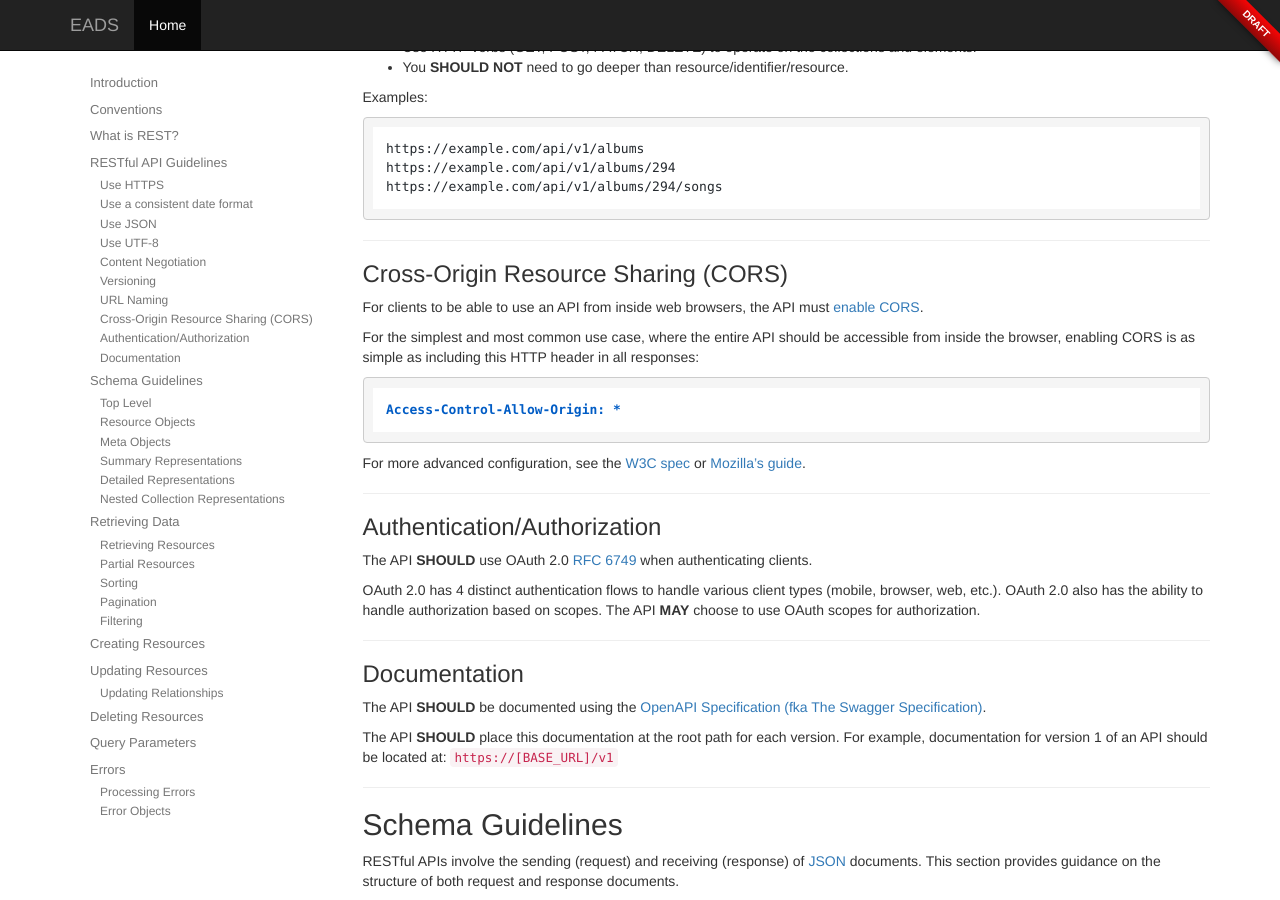
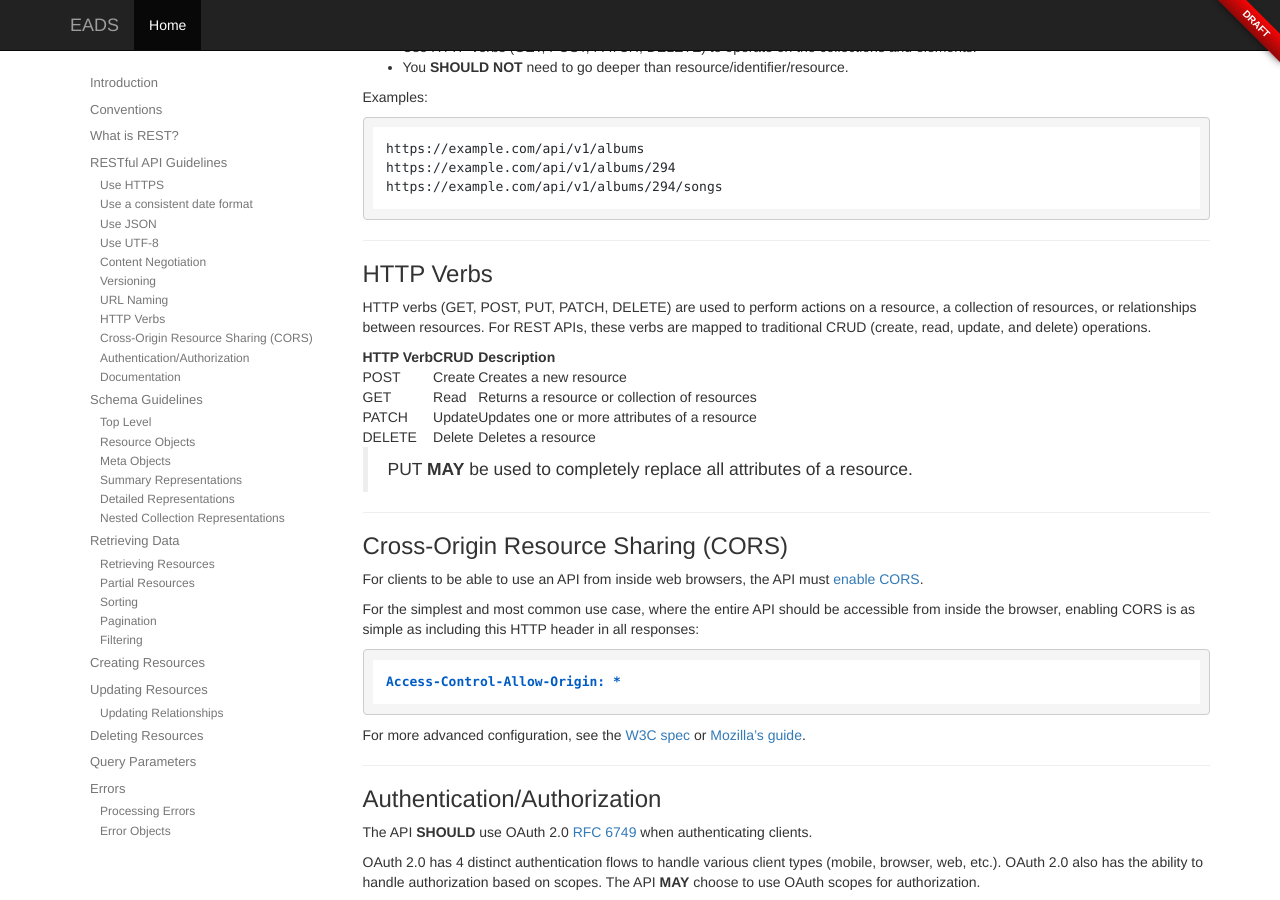
Before and after one commit to DoDCIO/eads, a Jekyll site: the page built from index.md, in a window 1280 px wide and 900 px high, scrolled down 3637 px. Built offline with Jekyll 4.4.1, drawn with Linux system fonts in a browser that asks for light colours; nearby versions of some CDN libraries; our own code applies the rules of GitHub Pages for plain Markdown files.

Commit message:
This resolves #84 (HTTP Verbs)

````diff
--- a/index.md
+++ b/index.md
@@ -180,6 +180,21 @@ https://example.com/api/v1/albums
 https://example.com/api/v1/albums/294
 https://example.com/api/v1/albums/294/songs
 ```
+
+<hr/>
+
+### <a href="#http-verbs" id="http-verbs" class="headerlink"></a> HTTP Verbs
+
+HTTP verbs (GET, POST, PUT, PATCH, DELETE) are used to perform actions on a resource, a collection of resources, or relationships between resources.  For REST APIs, these verbs are mapped to traditional CRUD (create, read, update, and delete) operations.
+
+HTTP Verb | CRUD | Description
+----------|------|------------
+POST | Create | Creates a new resource
+GET | Read | Returns a resource or collection of resources
+PATCH | Update | Updates one or more attributes of a resource
+DELETE | Delete | Deletes a resource
+
+> PUT **MAY** be used to completely replace all attributes of a resource.
 
 <hr/>
 
````
